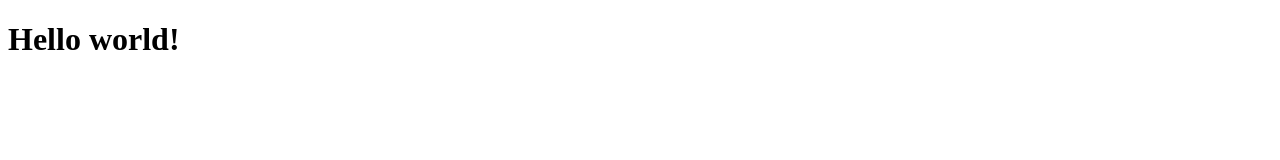
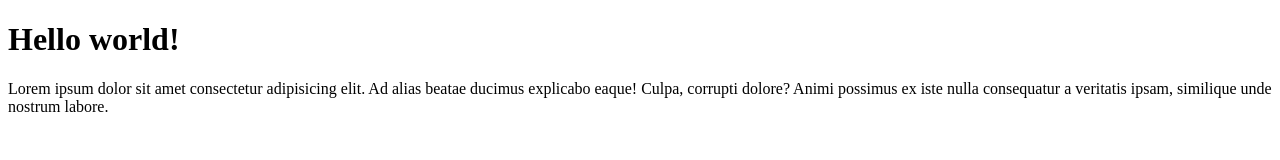
Before and after one commit to mabdullahjs/git-exms25, a plain HTML site: page index.html in a window 1280 px wide. Drawn offline with Linux system fonts and the light colour scheme.

Commit message:
para added

```diff
--- a/index.html
+++ b/index.html
@@ -7,5 +7,6 @@
 </head>
 <body>
     <h1>Hello world!</h1>
+    <p>Lorem ipsum dolor sit amet consectetur adipisicing elit. Ad alias beatae ducimus explicabo eaque! Culpa, corrupti dolore? Animi possimus ex iste nulla consequatur a veritatis ipsam, similique unde nostrum labore.</p>
 </body>
 </html>
```
